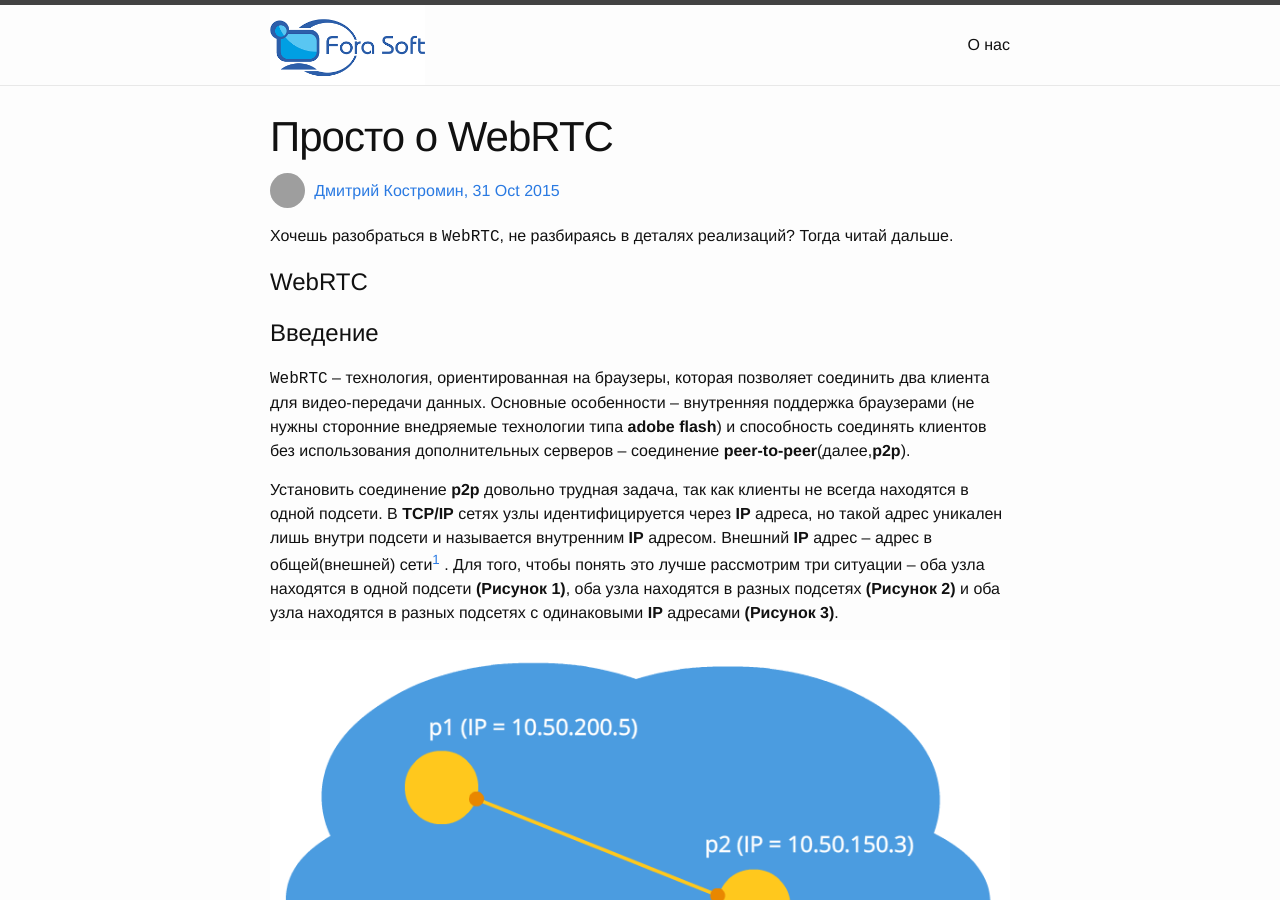
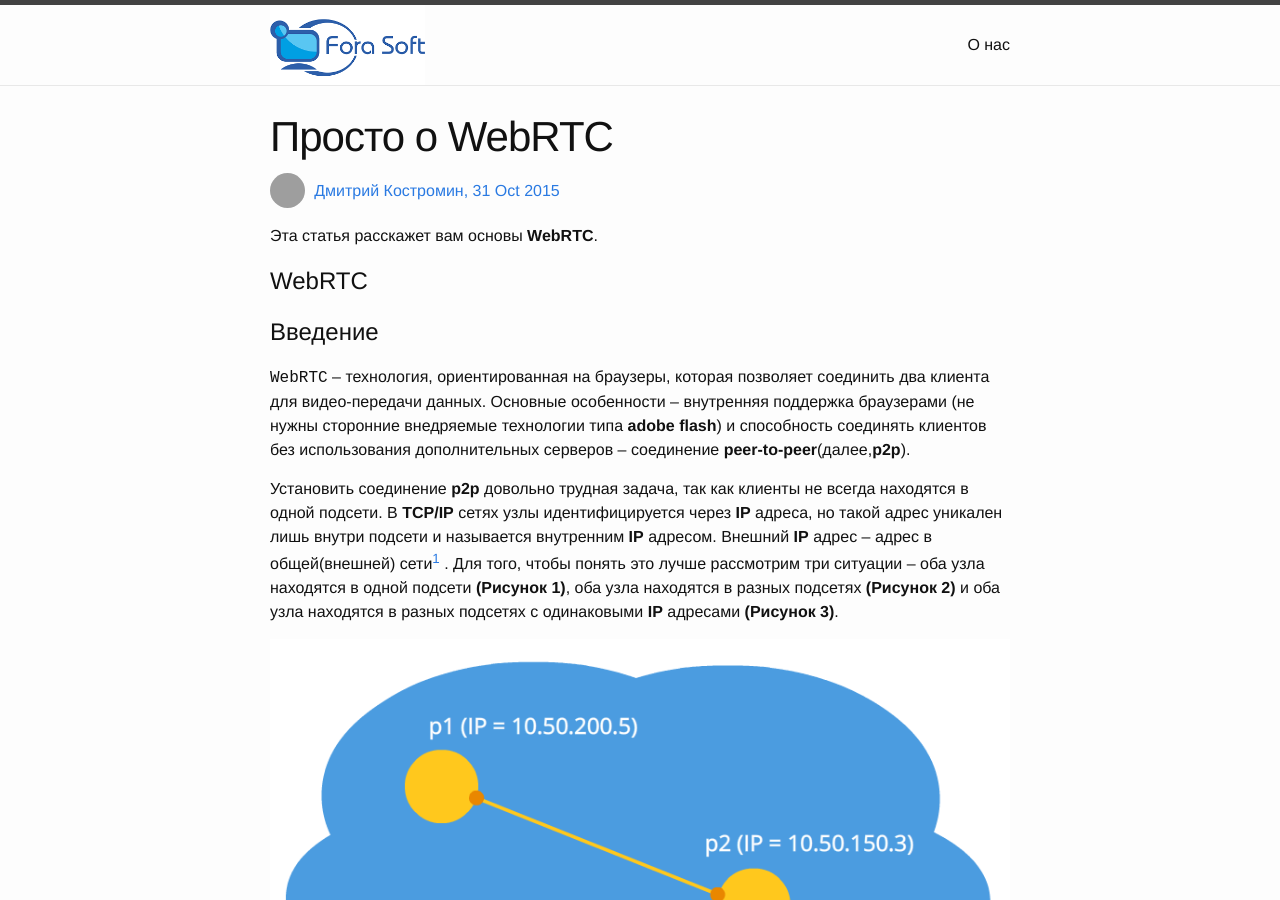
Before and after one commit to forasoft/forasoft.github.io, a Jekyll site: the page built from _posts/2015-10-31-webrtc-in-plain-russian.md, in a window 1280 px wide and 900 px high. Built offline with Jekyll 4.4.1, drawn with Linux system fonts in a browser that asks for light colours; Markdown is read by kramdown in place of the engine named in the settings; comment, search, counter and statistics services are not loaded; grey boxes are pictures that could not be loaded.

Commit message:
WebRTC: rename description

```diff
--- a/_posts/2015-10-31-webrtc-in-plain-russian.md
+++ b/_posts/2015-10-31-webrtc-in-plain-russian.md
@@ -6,8 +6,7 @@ permalink: /webrtc-in-plain-russian/
 tags: [webrtc, p2p, turn, stun, ice]
 author: kupec
 ---
-
-Хочешь разобраться в <kbd>WebRTC</kbd>, не разбираясь в деталях реализаций? Тогда читай дальше.
+Эта статья расскажет вам основы **WebRTC**.
 
 <!--more-->
 
```
